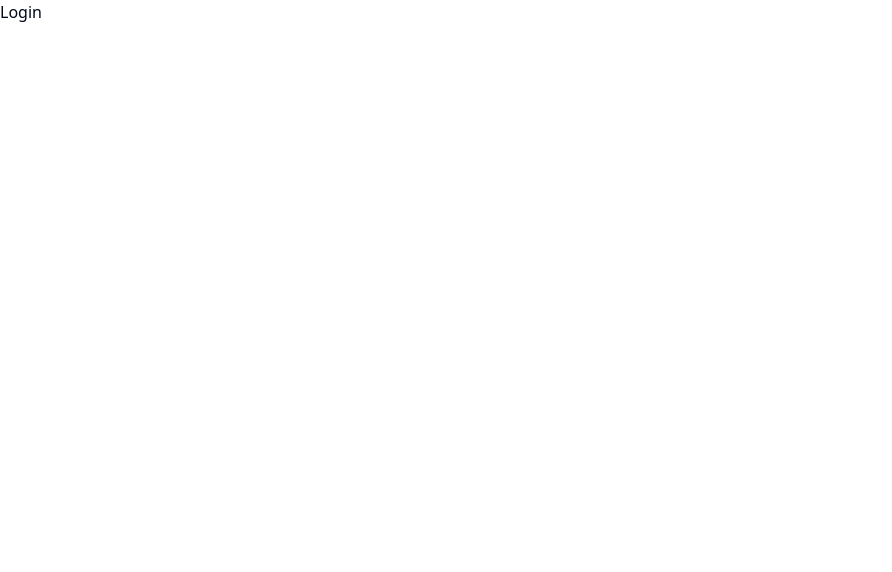
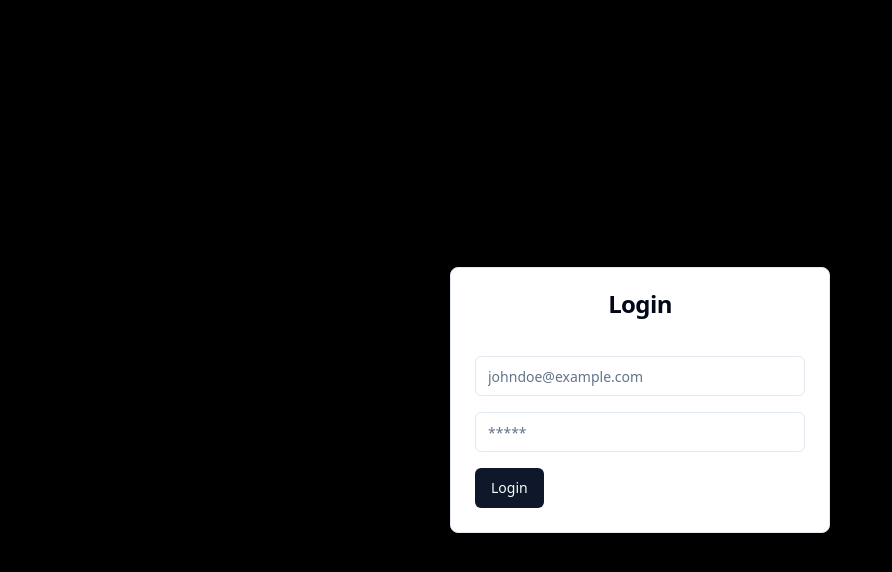
Before and after one commit to wtfdevil666/social-app, a React (Vite) app in the folder frontend/: page /login in a window 1280 px wide. Shown: the top 572 px of the page, without its empty margins (0-892 px from the left). Built offline with nearby package versions, Linux system fonts and the light colour scheme.

Commit message:
added loginform

```diff
--- a/frontend/src/App.tsx
+++ b/frontend/src/App.tsx
@@ -5,6 +5,7 @@ import Home from "./pages/Home";
 
 function App() {
     return (
+        <Layout>
             <BrowserRouter>
                 <Routes>
                     <Route path="/login" element={<Login />} />
@@ -12,7 +13,12 @@ function App() {
                     <Route path="/" element={<Home />} />
                 </Routes>
             </BrowserRouter>
+        </Layout>
     );
 }
 
+function Layout({ children }: { children: React.ReactNode }) {
+    return <div className="h-screen bg-black">{children}</div>;
+}
+
 export default App;
--- /dev/null
+++ b/frontend/src/components/auth/login-form.tsx
@@ -0,0 +1,54 @@
+import { useForm } from "react-hook-form";
+import z from "zod";
+import { loginSchema } from "../../lib/schema";
+import { zodResolver } from "@hookform/resolvers/zod";
+import { Form, FormField } from "../ui/form";
+import { Input } from "../ui/input";
+import { Button } from "../ui/button";
+
+export const LoginForm = () => {
+    const form = useForm<z.infer<typeof loginSchema>>({
+        resolver: zodResolver(loginSchema),
+        defaultValues: {
+            email: "",
+            password: "",
+        },
+    });
+    const onSubmit = (values: z.infer<typeof loginSchema>) => {
+        console.log(values);
+    };
+    return (
+        <div>
+            <Form {...form}>
+                <form
+                    onSubmit={form.handleSubmit(onSubmit)}
+                    className="space-y-4"
+                >
+                    <FormField
+                        name="email"
+                        control={form.control}
+                        render={({ field }) => (
+                            <Input
+                                {...field}
+                                type="text"
+                                placeholder="johndoe@example.com"
+                            />
+                        )}
+                    />
+                    <FormField
+                        name="password"
+                        control={form.control}
+                        render={({ field }) => (
+                            <Input
+                                {...field}
+                                type="password"
+                                placeholder="*****"
+                            />
+                        )}
+                    />
+                    <Button>Login</Button>
+                </form>
+            </Form>
+        </div>
+    );
+};
--- /dev/null
+++ b/frontend/src/components/auth/register-form.tsx
@@ -0,0 +1,3 @@
+export const RegisterForm = () => {
+    return <div>Register form</div>;
+};
--- /dev/null
+++ b/frontend/src/components/ui/card.tsx
@@ -0,0 +1,79 @@
+import * as React from "react"
+
+import { cn } from "@/lib/utils"
+
+const Card = React.forwardRef<
+  HTMLDivElement,
+  React.HTMLAttributes<HTMLDivElement>
+>(({ className, ...props }, ref) => (
+  <div
+    ref={ref}
+    className={cn(
+      "rounded-lg border bg-card text-card-foreground shadow-sm",
+      className
+    )}
+    {...props}
+  />
+))
+Card.displayName = "Card"
+
+const CardHeader = React.forwardRef<
+  HTMLDivElement,
+  React.HTMLAttributes<HTMLDivElement>
+>(({ className, ...props }, ref) => (
+  <div
+    ref={ref}
+    className={cn("flex flex-col space-y-1.5 p-6", className)}
+    {...props}
+  />
+))
+CardHeader.displayName = "CardHeader"
+
+const CardTitle = React.forwardRef<
+  HTMLParagraphElement,
+  React.HTMLAttributes<HTMLHeadingElement>
+>(({ className, ...props }, ref) => (
+  <h3
+    ref={ref}
+    className={cn(
+      "text-2xl font-semibold leading-none tracking-tight",
+      className
+    )}
+    {...props}
+  />
+))
+CardTitle.displayName = "CardTitle"
+
+const CardDescription = React.forwardRef<
+  HTMLParagraphElement,
+  React.HTMLAttributes<HTMLParagraphElement>
+>(({ className, ...props }, ref) => (
+  <p
+    ref={ref}
+    className={cn("text-sm text-muted-foreground", className)}
+    {...props}
+  />
+))
+CardDescription.displayName = "CardDescription"
+
+const CardContent = React.forwardRef<
+  HTMLDivElement,
+  React.HTMLAttributes<HTMLDivElement>
+>(({ className, ...props }, ref) => (
+  <div ref={ref} className={cn("p-6 pt-0", className)} {...props} />
+))
+CardContent.displayName = "CardContent"
+
+const CardFooter = React.forwardRef<
+  HTMLDivElement,
+  React.HTMLAttributes<HTMLDivElement>
+>(({ className, ...props }, ref) => (
+  <div
+    ref={ref}
+    className={cn("flex items-center p-6 pt-0", className)}
+    {...props}
+  />
+))
+CardFooter.displayName = "CardFooter"
+
+export { Card, CardHeader, CardFooter, CardTitle, CardDescription, CardContent }
--- /dev/null
+++ b/frontend/src/lib/schema.ts
@@ -0,0 +1,32 @@
+import z from "zod"
+
+export const registerSchema = z.object({
+    name: z.string().min(1, {
+        message: "Name is required"
+    }),
+    username: z.string().min(1, {
+        message: "Username is Required"
+    }),
+    email: z.string().email({
+        message: "Email is required"
+    }),
+    password: z.string().min(6, {
+        message: "Min 6 character(s) required"
+    }),
+})
+
+export const loginSchema = z.object({
+    email: z.string().email({
+        message: "Email is required"
+    }),
+    password: z.string().min(6, {
+        message: "Min 6 character(s) required"
+    }),
+})
+
+export const tweetSchema = z.object({
+    content: z.string().min(1, {
+        message: "Tweet is required"
+    }),
+
+})
--- a/frontend/src/pages/Login.tsx
+++ b/frontend/src/pages/Login.tsx
@@ -1,5 +1,24 @@
+import { LoginForm } from "../components/auth/login-form";
+import {
+    Card,
+    CardContent,
+    CardHeader,
+    CardTitle,
+} from "../components/ui/card";
+
 const Login = () => {
-    return <div>Login</div>;
+    return (
+        <div className="flex flex-col items-center justify-center h-screen">
+            <Card className="space-y-4 w-[380px]">
+                <CardHeader className="items-center">
+                    <CardTitle>Login</CardTitle>
+                </CardHeader>
+                <CardContent>
+                    <LoginForm />
+                </CardContent>
+            </Card>
+        </div>
+    );
 };
 
 export default Login;
```
Lines whose indentation alone changed are shown as unchanged.
